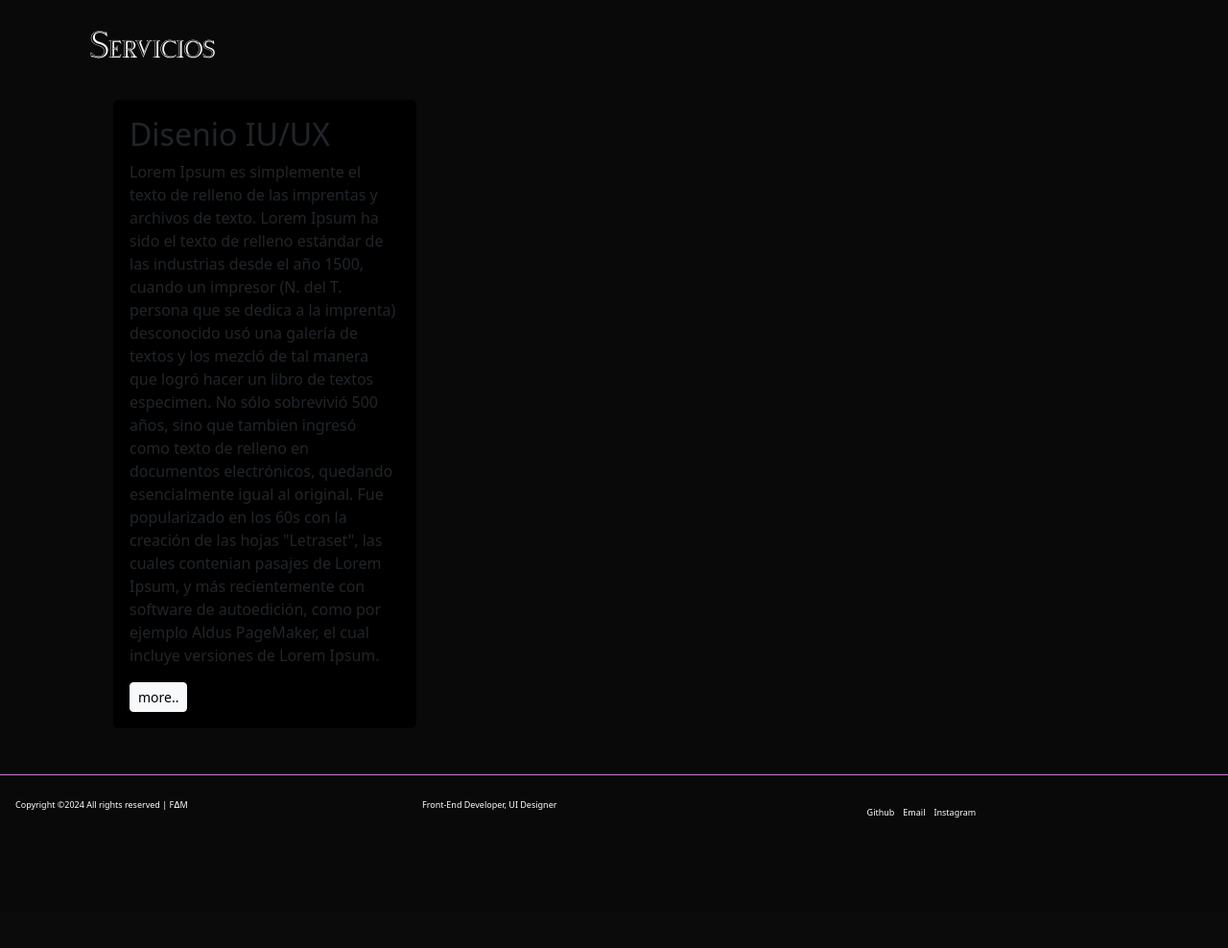
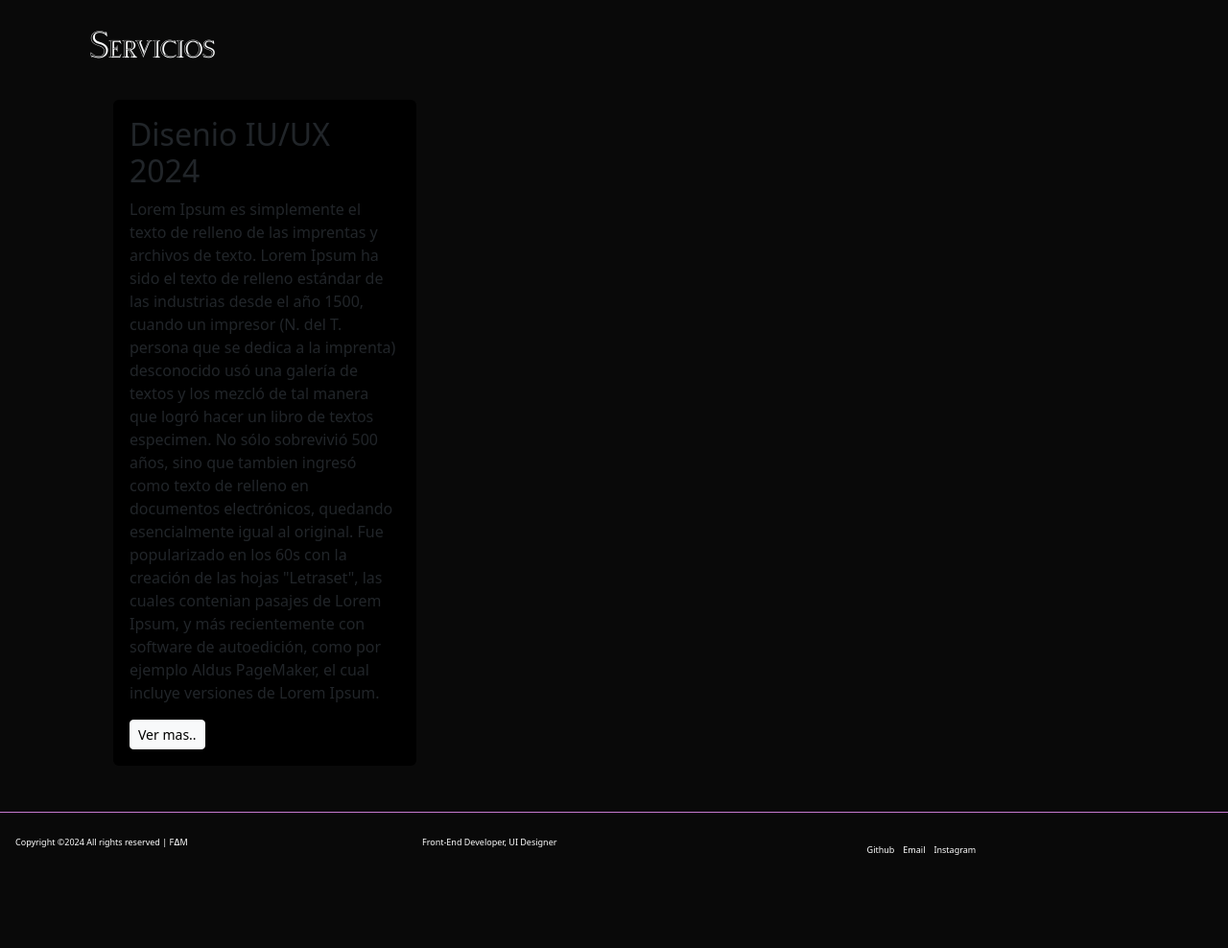
Before and after one commit to fmedinab/portfolio, a Django app: page /blog/services/ in a window 1280 px wide. Shown: the part 56-1044 px from the top of the page at 96% size. Before the commit the page ends 908 px from the top, so only its background shows below. Run offline with Django 5.2, Linux system fonts and the light colour scheme.

Commit message:
update portf v.01

```diff
--- a/portafolio/wsgi.py
+++ b/portafolio/wsgi.py
@@ -14,3 +14,6 @@ from django.core.wsgi import get_wsgi_application
 os.environ.setdefault('DJANGO_SETTINGS_MODULE', 'portafolio.settings')
 
 application = get_wsgi_application()
+
+
+#test
--- a/services/Templates/service_page.html
+++ b/services/Templates/service_page.html
@@ -9,14 +9,14 @@
     <div class="card bg-black card-project">
       <img src="{{project.img.url}}" alt="" class="card-img-top" />
       <div class="card-body">
-        <h2>Disenio IU/UX</h2>
+        <h2>Disenio IU/UX 2024</h2>
         <p>Lorem Ipsum es simplemente el texto de relleno de las imprentas y archivos de
            texto. Lorem Ipsum ha sido el texto de relleno estándar de las industrias desde
             el año 1500, cuando un impresor (N. del T. persona que se dedica a la imprenta) desconocido usó una galería de textos y los mezcló de tal manera que logró hacer un libro de textos especimen. No sólo sobrevivió 500 años, sino que tambien ingresó como texto de relleno en documentos electrónicos, quedando esencialmente igual al original. Fue popularizado en los 60s con la creación de las hojas "Letraset", las cuales contenian pasajes de Lorem Ipsum, y más recientemente con software de autoedición, como por ejemplo Aldus PageMaker, el cual incluye versiones de Lorem Ipsum.</p>
 
 
 
-        <a href="/" class="btn btn-light btn-sm " target="_blank"> more..</a>
+        <a href="/" class="btn btn-light btn-sm " target="_blank"> Ver mas..</a>
 
 
       </div>
```
